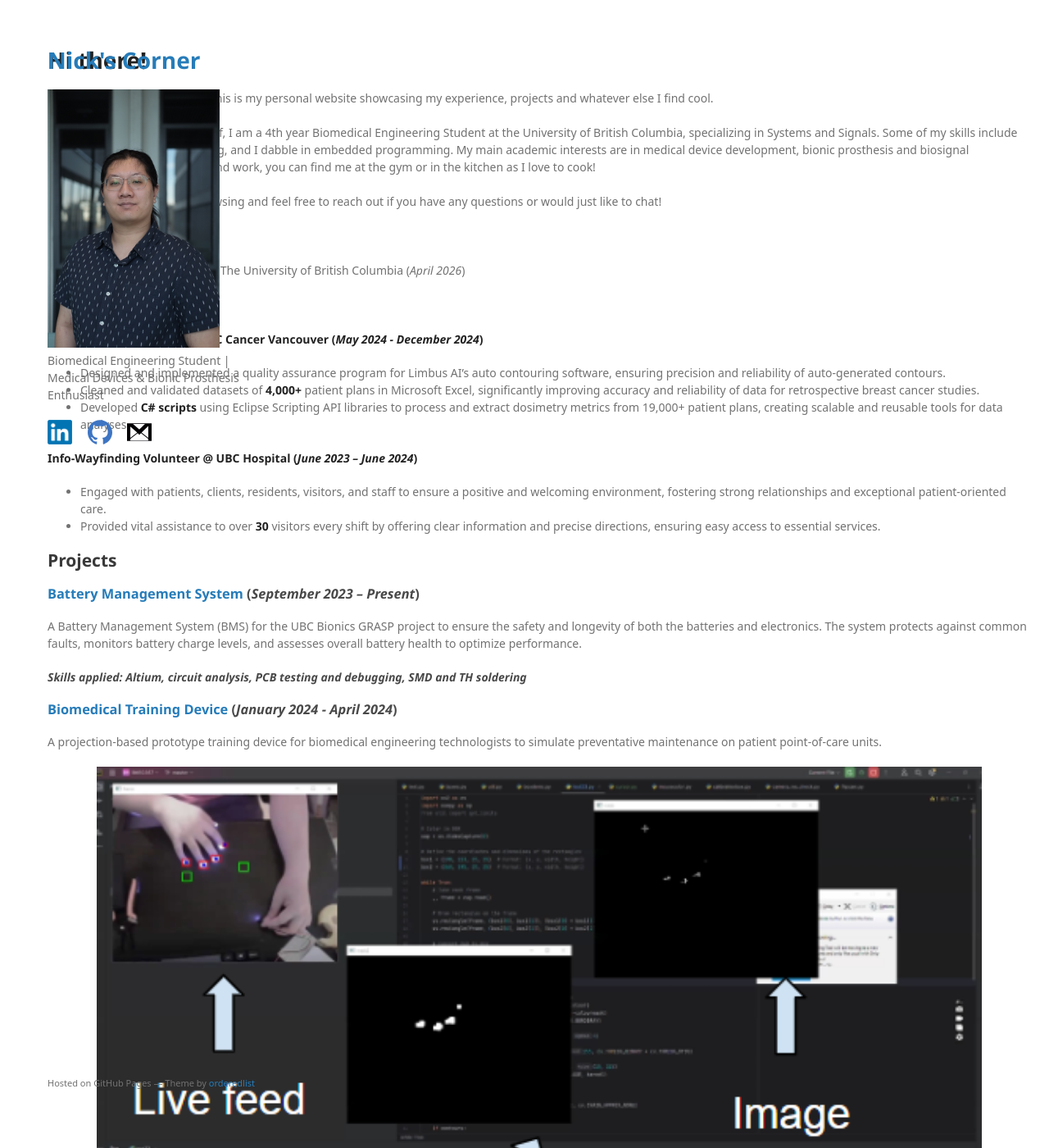
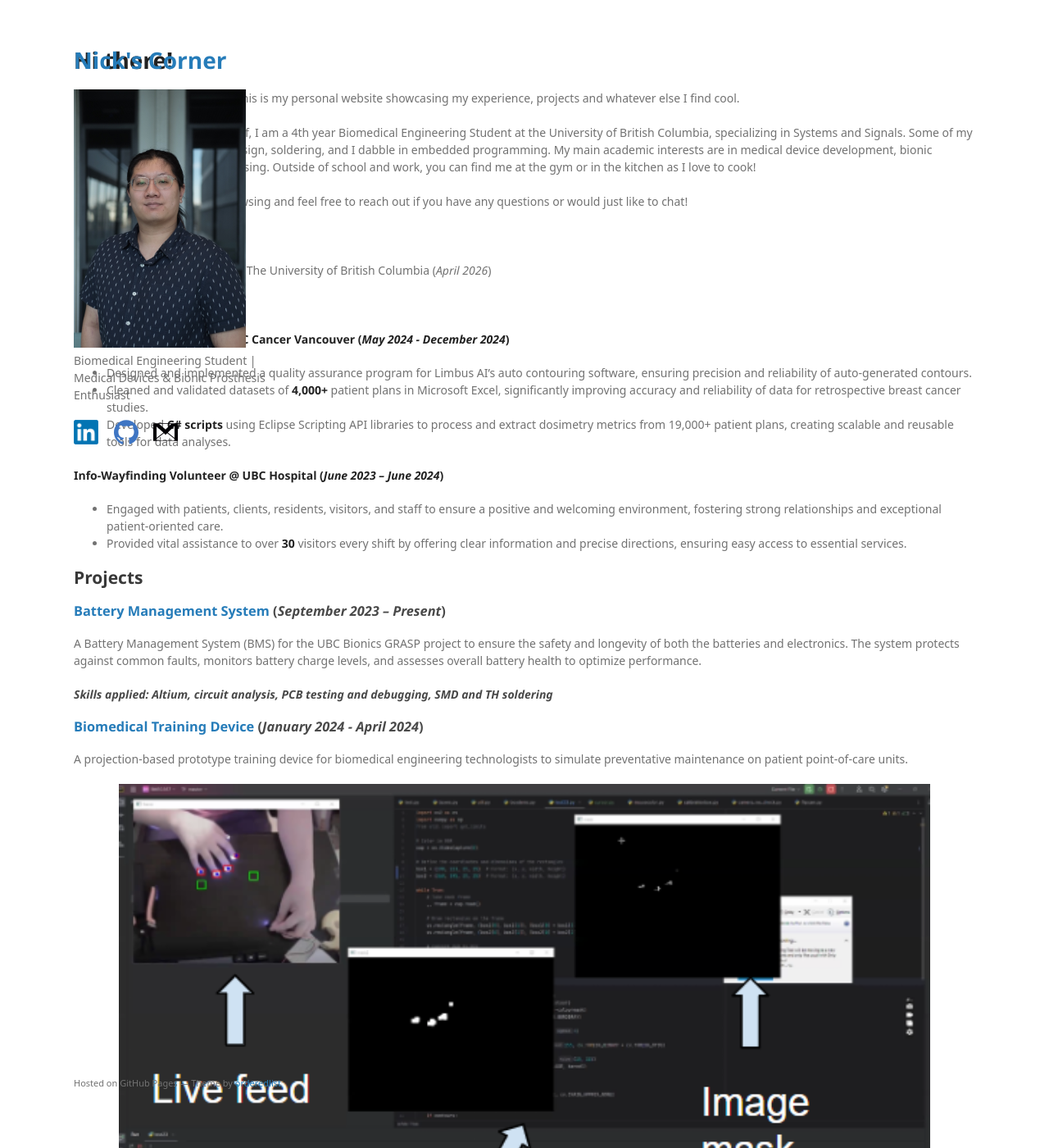
Before and after one commit to Fettuccinifelix/Fettuccinifelix.github.io, a Jekyll site: the page built from README.md, in a window 1280 px wide and 1400 px high. Shown: the whole window at 82% size. Built offline with Jekyll 4.4.1, drawn with Linux system fonts in a browser that asks for light colours; some web fonts are replaced; our own code applies the rules of GitHub Pages for plain Markdown files; a script that is not in the unit is left out.

Commit message:
edited wrapper width

```diff
--- a/assets/css/style.css
+++ b/assets/css/style.css
@@ -361,7 +361,7 @@ a:hover small {
 }
 
 .wrapper {
-    width: 1200px;
+    width: 1100px;
     margin: 0 auto
 }
 
```
